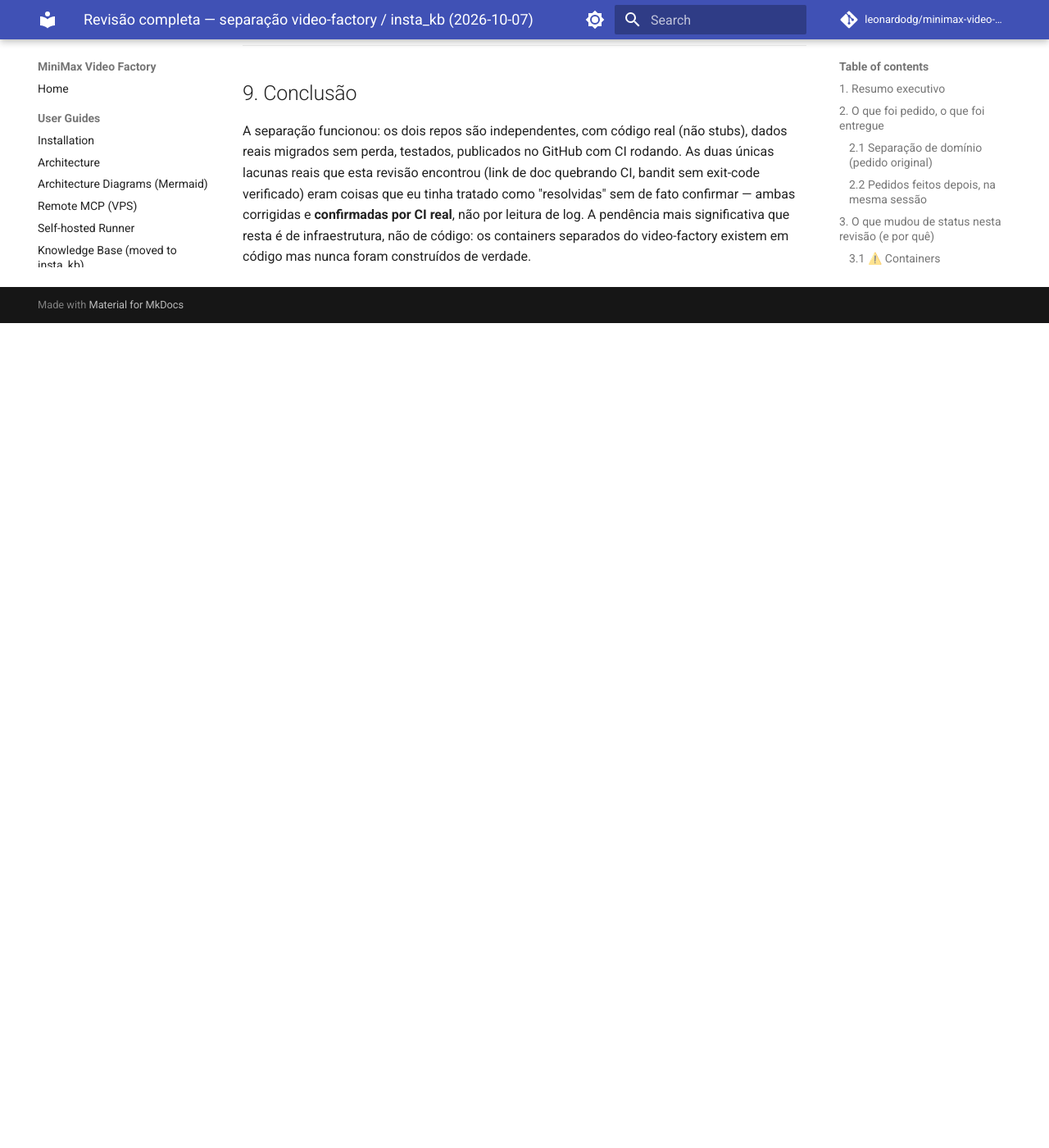
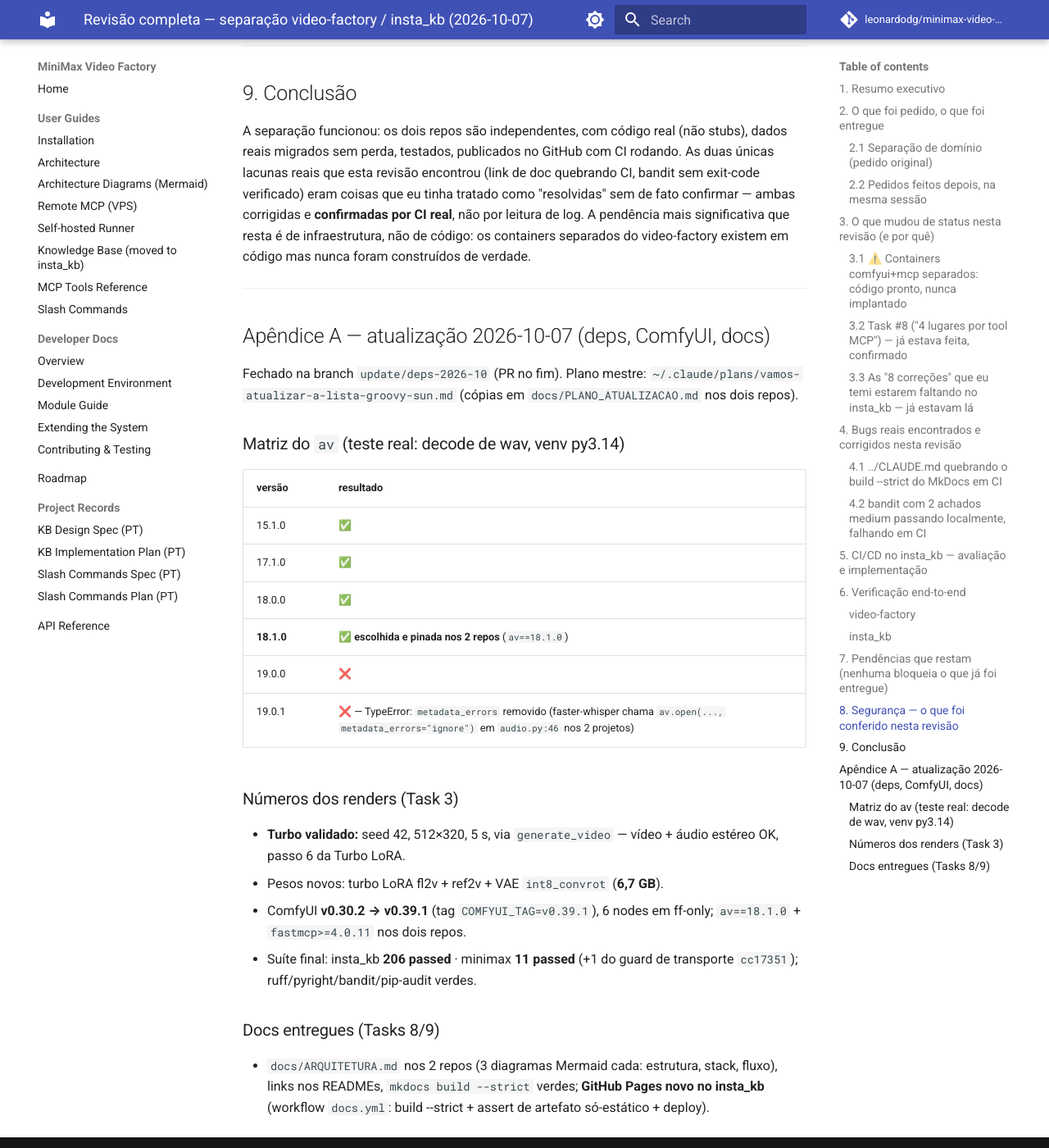
Before and after one commit to leonardodg/minimax-video-factory, an MkDocs documentation site: the page built from docs/REVISAO_2026-10-07.md, in a window 1280 px wide and 1400 px high, scrolled down 6547 px. Shown: the whole window at 82% size. Built offline with MkDocs 1.6.1 and Material for MkDocs 9.7.7, drawn with Linux system fonts in a browser that asks for light colours; comment, search, counter and statistics services are not loaded; before the commit the page ends 6941 px from its top, so only the background shows below that.

Commit message:
docs(handoff): fecha Tasks 4-9 + REVISAO apêndice + MCP_TOOLS regenerado
- tabela EM ANDAMENTO: Docker/MCPs/testes/fila/docs/diagramas ✅
  (testes reais: remote 3 + uv 2, suites 206+11)
- tabela consolidada + pendências reescritas (resto: restart OpenCode,
  PR, video tests, graphify opcional)
- REVISAO: apêndice 'atualização 2026-10-07' (matriz av 18.1.0 escolhida,
  render turbo seed 42, docs entregues)
- MCP_TOOLS.md regenerado; README av 18.1.0; PLANO sync 667f6dce

```diff
--- a/docs/HANDOFF.md
+++ b/docs/HANDOFF.md
@@ -27,12 +27,12 @@
 | 1 | Deps insta_kb | ✅ | no repo `insta_kb` (`58e8093`+`d034fd0`); ver HANDOFF de lá |
 | 2 | Deps minimax | ✅ | `fastmcp>=4.0.11`+`av==18.1.0`+`requires-python>=3.11`; commits `715216e`+`83c8454` |
 | 3 | ComfyUI v0.39.1 + nodes + pesos | ✅ | `ae944c1`+`d9c6f18`+`760006b` + review "with fixes" (commit desta linha); 6 nodes ff-only; 3+3 pesos; render turbo validado |
-| 4 | Docker insta_kb (Parte B) | ⏳ | |
-| 5 | MCPs do OpenCode | ⏳ | |
-| 6 | Matriz de testes | ⏳ | |
-| 7 | Fila do insta_kb (329 msgs) | ⏳ | |
-| 8 | Documentação | ⏳ | |
-| 9 | Diagramas | ⏳ | |
+| 4 | Docker insta_kb (Parte B) | ✅ (Ollama corrigido) | venv isolado `/opt/venv`, rede `insta-kb-net` + api/worker/mcp, Ollama CONTAINERIZADO (pin `0.32.9`), `.mcp.json`→HTTP, mutex de GPU compartilhado; detalhes no `insta_kb/docs/HANDOFF.md` |
+| 5 | MCPs do OpenCode | ✅ | inventário + testes reais: insta-kb 7 tools + **remote (8848) 3** (`health_check`/`queue_status`/`list_outputs`) + **uv stdio 2**; `MODELS_DIR` stale corrigido no `opencode.json` (restart do OpenCode pendente, ação do usuário) |
+| 6 | Matriz de testes | ✅ | baselines 168+9 → **206+11**; suítes ×2 (pytest/ruff/pyright/bandit/pip-audit + `unit_privacy`); tools MCP exercitadas de verdade; incidente de render (mutex) documentado abaixo |
+| 7 | Fila do insta_kb | ✅ (drenando) | 322→193 ready (snapshot com 1 consumer ativo), 0 dead; retomável/pausável via `ig_worker_start`/`stop`; ver HANDOFF do insta_kb |
+| 8 | Documentação | ✅ | `MCP_TOOLS.md` regenerado (`scripts/generate_mcp_docs.py`); README (ComfyUI ≥ 0.39.1, FastMCP 4.x, av 18.1.0) + `docs/INSTALLATION.md` sweep v0.30.2→v0.39.1; apêndice no `REVISAO_2026-10-07.md`; `mkdocs build --strict` verdes; commits `53a92ae` (insta_kb) + `fe4fc82`+docs desta sessão |
+| 9 | Diagramas | ✅ | `docs/ARQUITETURA.md` (3 Mermaid: estrutura/stack/fluxo) + nav/`superfences` no `mkdocs.yml` + link "Arquitetura Diagrams" no README; render `<pre class="mermaid">` ×3 verificado no build; graphify não solicitado |
 | 10 | Auditoria SOLID (avaliação) | ✅ | relatório `docs/SOLID_AUDIT.md` (231 l., só avaliação); 1 crítico = bug de contrato `state=rendering` + 6 importantes; veredito **ciclo futura**; ver seção abaixo |
 
 Regra de GPU durante toda a execução: 1 job (render/transcrição/Ollama) por
@@ -1507,12 +1507,12 @@
 | Task | Estado real | Pendência |
 |---|---|---|
 | 0-3 | ✅ fechadas, commitadas, revisadas | nenhuma |
-| 4 (Docker insta_kb) | ✅ fechada, mas **Ollama estava errado** (host.docker.internal não funciona na rede real) — corrigido agora, containerizando | confirmar que o `ollama` novo sobe e o worker volta a funcionar (build ainda rodando) |
-| 5 (MCPs OpenCode) | 🔶 parcial | **você precisa reiniciar a sessão do OpenCode** pra `insta-kb` (agora HTTP) e a instância `minimax-video-factory-uv` (agora com o mutex de GPU) recarregarem. Sem isso, o mutex não protege renders feitos por essa instância — já causou um incidente real (acima) |
-| 6 (matriz de testes) | 🔶 parcial | Steps 1/2/4 feitos; Step 3 (tools insta-kb) bloqueado até o reload; Step 5 (render) feito, com o incidente acima como efeito colateral |
-| 7 (fila insta_kb) | ✅ parada proposital (322 ready) | retomar quando quiser — `ig_worker_start` ou `POST /ig/worker/start` |
-| 8 (documentação) | ⏳ não iniciada | |
-| 9 (diagramas) | ⏳ não iniciada | |
+| 4 (Docker insta_kb) | ✅ fechada — Ollama containerizado (pin `0.32.9`), worker com ingests reais | nenhuma |
+| 5 (MCPs OpenCode) | ✅ fechada — testes reais: insta-kb 7 tools + remote 3 + uv stdio 2 verdes; `MODELS_DIR` stale corrigido | **reiniciar a sessão do OpenCode (ação sua)** — recarrega as instâncias MCP e faz o mutex valer pra TODAS as chamadas; já causou um incidente real (acima) |
+| 6 (matriz de testes) | ✅ fechada — baselines 168+9 → 206+11, suites ×2 verdes, tools MCP exercitadas; skip documentado (worker ativo, reindex custosa) | nenhuma |
+| 7 (fila insta_kb) | ✅ drenando — 322→193 ready (snapshot), 0 dead, 1 consumer | retomar/pausar quando quiser — `ig_worker_start`/`ig_worker_stop` |
+| 8 (documentação) | ✅ fechada — READMEs sweep (v0.39.1/206/4.x/8084), MCP_TOOLS regenerado, REVISAO apêndice, mkdocs --strict ×2, Pages workflow novo no insta_kb | nenhuma |
+| 9 (diagramas) | ✅ fechada — `docs/ARQUITETURA.md` ×2 (3 Mermaid cada) + links nos READMEs | nenhuma |
 | 10 (auditoria SOLID) | ✅ fechada nesta sessão — `docs/SOLID_AUDIT.md` (avaliação, veredito **ciclo futura**; 1 bug de contrato `state=rendering` pra tratar como bugfix) | ver §5 do relatório (backlog severidade × esforço) |
 
 **Trabalho fora do plano original, mas crítico, feito nesta sessão:**
@@ -1527,12 +1527,13 @@
 1. ~~Confirmar que o `ollama` containerizado sobe e o worker volta a
    processar (build em andamento)~~ ✅ confirmado ~18:02 — worker com
    ingests reais (docs 3720+), exigiu pin da imagem em `0.32.9`
-2. **Reiniciar a sessão do OpenCode** (ação sua) — destrava Task 5 Step 4/5
-   e Task 6 Step 3, e faz o mutex de GPU proteger TODAS as chamadas,
-   incluindo as desta sessão
-3. Depois do reload: handshake + contagem de tools (Task 5), tools
-   insta-kb via MCP (Task 6 Step 3)
-4. Tasks 8/9 nem começaram (a 10 fechou — ver seção Task 10 abaixo)
+2. **Reiniciar a sessão do OpenCode (ação sua)** — único resíduo da
+   Task 5: recarrega as instâncias MCP (valores novos de `MODELS_DIR`,
+   mutex de GPU em todas as chamadas)
+3. Commits/PR da branch `update/deps-2026-10` (suítes finais antes)
+4. **Último passo do plano (pedido do usuário): testes reais de criação
+   de vídeo** — GPU livre, worker parado
+5. graphify (Task 9 Step 4, opcional) — não solicitado; Mermaid cobre
 
 ---
 
--- a/docs/PLANO_ATUALIZACAO.md
+++ b/docs/PLANO_ATUALIZACAO.md
@@ -129,11 +129,11 @@
 | 2 | Deps minimax | ✅ | `fastmcp>=4.0.11`+`av==18.1.0` (pin novo)+`requires-python>=3.11`; lock yt-dlp 2026.8.19/pydantic 2.13.5/ruff 0.16.10/pylint 4.1.2; review: sem breaking no server, fixes pós-review; 9/9+privacy+ruff ✅; commits `715216e`+`83c8454` |
 | 3 | ComfyUI + nodes + pesos | ✅ | v0.39.1 + nodes já atualizados + 3 pesos novos (turbo loras fl2v/ref2v + vae int8_convrot, 6,7 GB); render turbo validado (seed 42, 512x320, 5s, vídeo+áudio estéreo OK); commit `ae944c1` |
 | 4 | Docker insta_kb (Parte B) | ✅ (Ollama corrigido) | venv isolado `/opt/venv`; rede `insta-kb-net` + api/worker/mcp; Ollama CONTAINERIZADO na rede (host.docker.internal não alcançava `insta-kb-net` -- firewall; corrigido depois de causar um incidente real); `.mcp.json`→HTTP; mutex de GPU compartilhado com minimax; commits `bf824e5`+`02140f1`+`984e03c`+posteriores |
-| 5 | MCPs do OpenCode | 🔶 parcial | inventário feito; `insta-kb` global trocado pra HTTP; pendente: reload do OpenCode (ação do usuário) pra Steps 4-5 |
-| 6 | Matriz de testes | 🔶 parcial | Steps 1/2/4 feitos; Step 3 bloqueado (reload pendente); Step 5 feito com incidente real documentado (ver HANDOFF) |
+| 5 | MCPs do OpenCode | ✅ | inventário + `.mcp.json`→HTTP; testes reais: insta-kb **7 tools** + minimax remote **3** + uv stdio **2** verdes (shapes Ok/Err exatos); `MODELS_DIR` stale corrigido no opencode.json (restart do OpenCode pendente — ação do usuário) |
+| 6 | Matriz de testes | ✅ | baselines 168+9 → **206+11**; suites ×2 (pytest/ruff/pyright/bandit/pip-audit + privacy) verdes; tools MCP exercitadas de verdade (12 chamadas); skip documentado: ig_worker_start/stop (worker ativo), knowledge_reindex (custosa) — cobertas por unit; incidente de render documentado no HANDOFF do minimax |
 | 7 | Fila do insta_kb | ✅ (em andamento) | 322→199 ready processados após fix do Ollama containerizado (queue real drenando sozinha, worker rodando); 0 dead observado; retomável/pausável via ig_worker_start/stop |
 | 8 | Documentação | ✅ | site MkDocs nos 2 repos (mkdocs.yml + mkdocstrings); README/HANDOFF atualizados; commits `53a92ae` (insta_kb) + `fe4fc82` (minimax) |
-| 9 | Diagramas | ✅ | docs/ARQUITETURA.md com 3 diagramas Mermaid nos 2 repos; feito junto com a Task 8 pela mesma sessão paralela |
+| 9 | Diagramas | ✅ | docs/ARQUITETURA.md com 3 diagramas Mermaid nos 2 repos (render verificado no `mkdocs build --strict`: `<pre class="mermaid">` ×3); links "Arquitetura" nos 2 READMEs + Pages workflow novo no insta_kb; graphify não solicitado — Mermaid cobre o pedido |
 | 10 | Auditoria SOLID (avaliação) | ✅ | relatórios `docs/SOLID_AUDIT.md` ×2 (314 l. insta_kb / 231 l. minimax, só avaliação); veredito **ciclo futura** nos 2; 1 bug-crítico `state=rendering` (minimax) + backlog 12 itens (insta_kb); commits `02f760a`+`76c60a6` |
 
 ---
--- a/docs/REVISAO_2026-10-07.md
+++ b/docs/REVISAO_2026-10-07.md
@@ -240,3 +240,39 @@
 A pendência mais significativa que resta é de infraestrutura, não de
 código: os containers separados do video-factory existem em código mas
 nunca foram construídos de verdade.
+
+---
+
+## Apêndice A — atualização 2026-10-07 (deps, ComfyUI, docs)
+
+Fechado na branch `update/deps-2026-10` (PR no fim). Plano mestre:
+`~/.claude/plans/vamos-atualizar-a-lista-groovy-sun.md` (cópias em
+`docs/PLANO_ATUALIZACAO.md` nos dois repos).
+
+### Matriz do `av` (teste real: decode de wav, venv py3.14)
+
+| versão | resultado |
+|---|---|
+| 15.1.0 | ✅ |
+| 17.1.0 | ✅ |
+| 18.0.0 | ✅ |
+| **18.1.0** | ✅ **escolhida e pinada nos 2 repos** (`av==18.1.0`) |
+| 19.0.0 | ❌ |
+| 19.0.1 | ❌ — TypeError: `metadata_errors` removido (faster-whisper chama `av.open(..., metadata_errors="ignore")` em `audio.py:46` nos 2 projetos) |
+
+### Números dos renders (Task 3)
+
+- **Turbo validado:** seed 42, 512×320, 5 s, via `generate_video` —
+  vídeo + áudio estéreo OK, passo 6 da Turbo LoRA.
+- Pesos novos: turbo LoRA fl2v + ref2v + VAE `int8_convrot` (**6,7 GB**).
+- ComfyUI **v0.30.2 → v0.39.1** (tag `COMFYUI_TAG=v0.39.1`), 6 nodes em
+  ff-only; `av==18.1.0` + `fastmcp>=4.0.11` nos dois repos.
+- Suíte final: insta_kb **206 passed** · minimax **11 passed** (+1 do
+  guard de transporte `cc17351`); ruff/pyright/bandit/pip-audit verdes.
+
+### Docs entregues (Tasks 8/9)
+
+- `docs/ARQUITETURA.md` nos 2 repos (3 diagramas Mermaid cada:
+  estrutura, stack, fluxo), links nos READMEs, `mkdocs build --strict`
+  verdes; **GitHub Pages novo no insta_kb** (workflow `docs.yml`:
+  build --strict + assert de artefato só-estático + deploy).
```
Also changed, not shown: README.md (+1 -1 lines), docs/MCP_TOOLS.md (+2 -1 lines).
